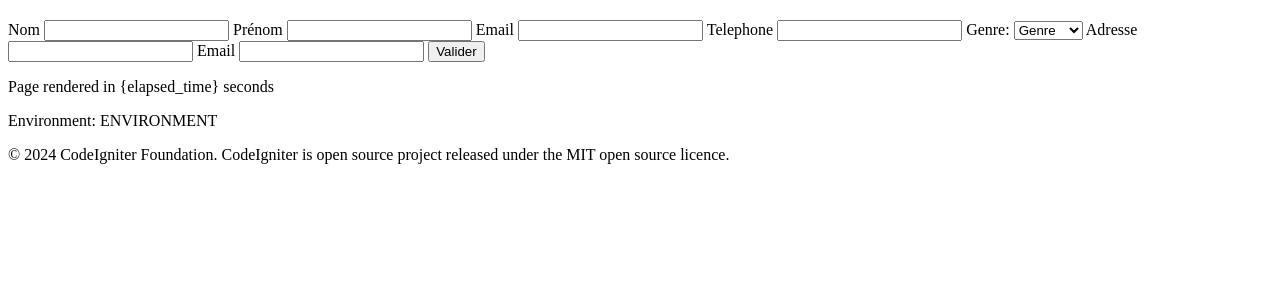
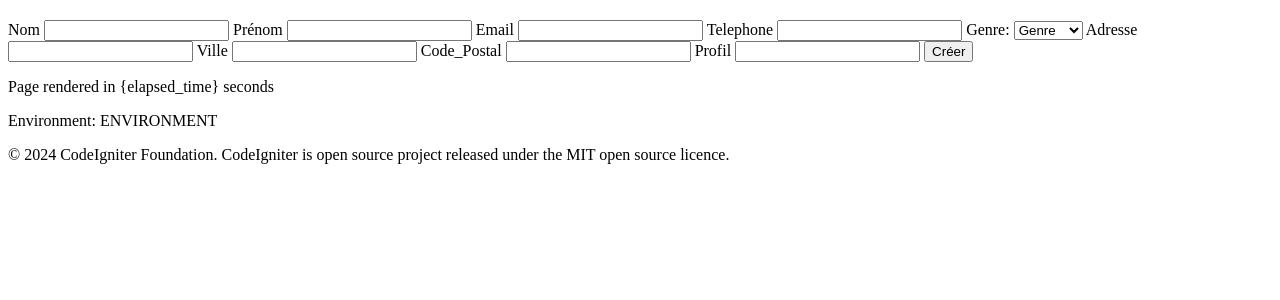
Before and after one commit to KeiSaundersFR/AP3, a CodeIgniter 4 app: template app/Views/salarie/ajout_salarie.php in a window 1280 px wide. Shown: the part 195-495 px from the top of the page. Run offline with PHP 8.4 and a stand-in for CodeIgniter, Linux system fonts and the light colour scheme; the template is opened without the code that fills it, so the values that code supplies are empty; some libraries are stand-ins or nearby versions.

Commit message:
liste salaries

```diff
--- a/app/Views/salarie/ajout_salarie.php
+++ b/app/Views/salarie/ajout_salarie.php
@@ -23,10 +23,14 @@
 
     <label for="adresse">Adresse</label>
     <input id="adresse" name="adresse" type="text" />
-    <label for="mail">Email</label>
-    <input id="mail" name="mail" type="text" />
+    <label for="ville">Ville</label>
+    <input id="ville" name="ville" type="text" />
+    <label for="cp">Code_Postal</label>
+    <input id="cp" name="cp" type="text" />
+    <label for="profil">Profil</label>
+    <input id="profil" name="profil" type="text" />
 
-    <input type="submit" value="Valider">
+    <input type="submit" value="Créer">
 </form>
 
 <?= $this->endSection() ?>
```
Also changed, not shown: app/Controllers/Salarie.php (+6 -4 lines), app/Views/salarie/liste_salaries.php (+22 -2 lines).
